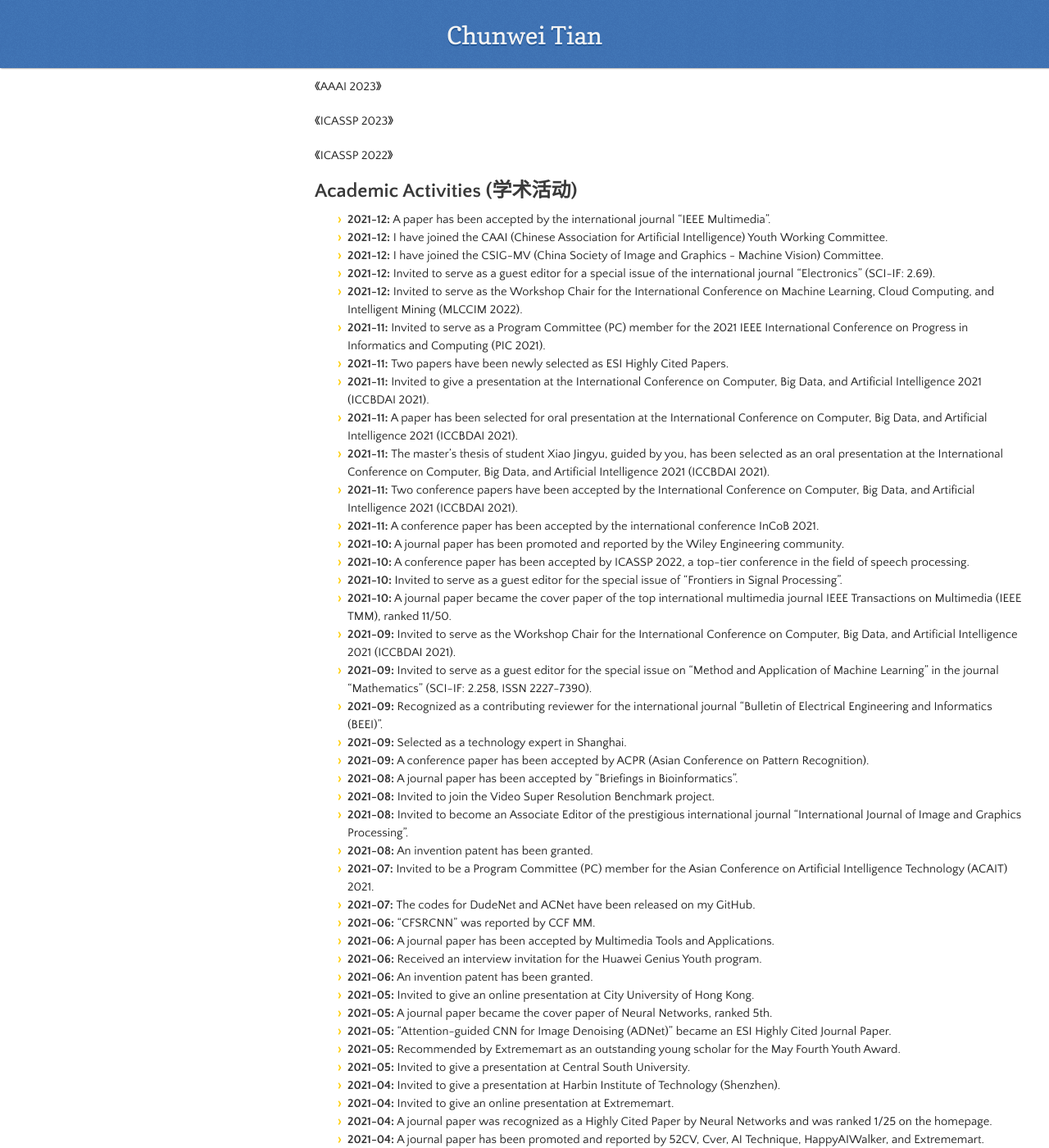
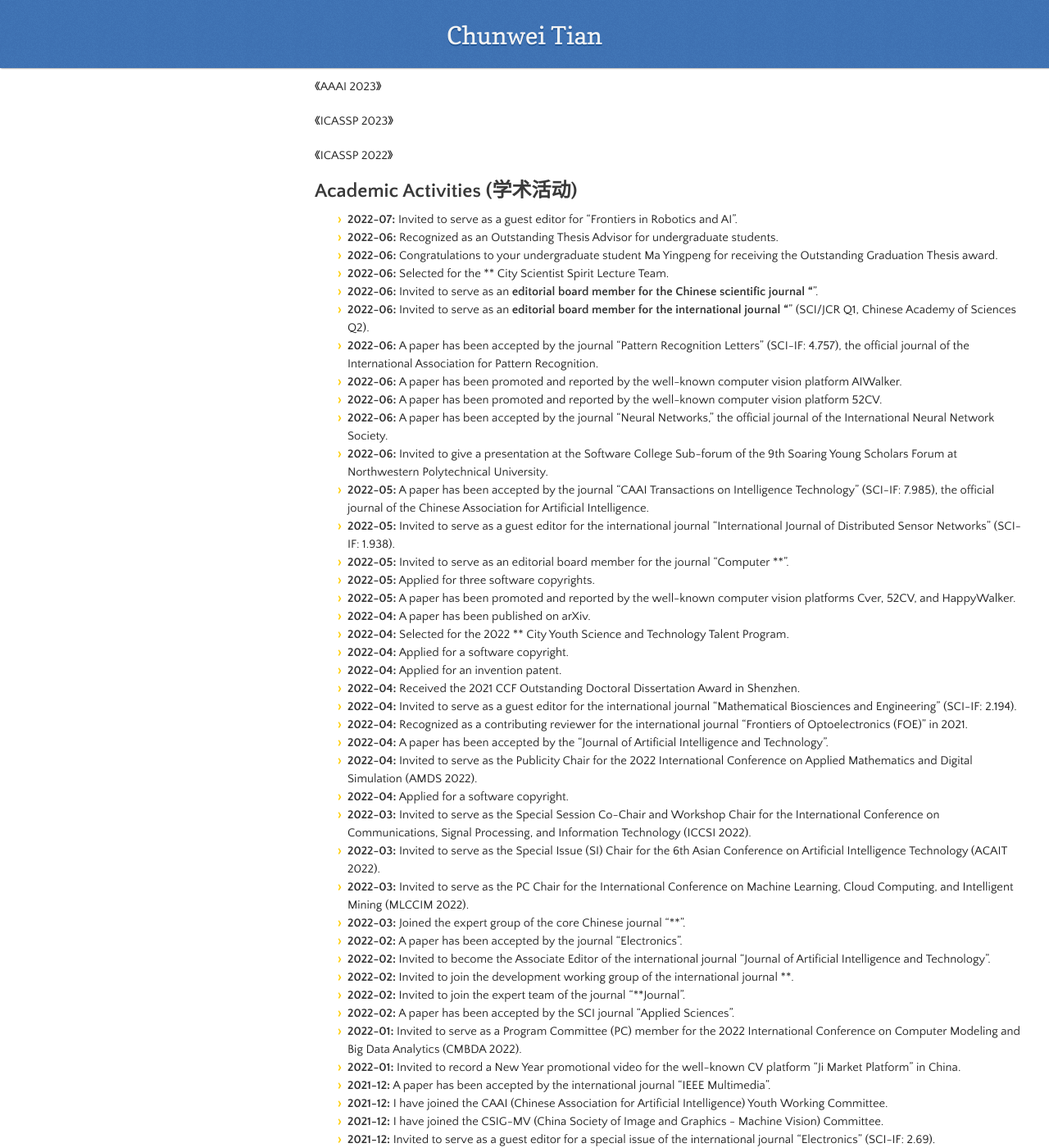
Before and after one commit to hellloxiaotian/hellloxiaotian.github.io, a Jekyll site: the page built from index.md, in a window 1280 px wide and 1400 px high, scrolled down 12211 px. Shown: the whole window at 82% size. Built offline with Jekyll 4.4.1, drawn with Linux system fonts in a browser that asks for light colours; nearby versions of some CDN libraries; our own code applies the rules of GitHub Pages for plain Markdown files; the repository's description, which GitHub fills in, is left out.

Commit message:
Update index.md

```diff
--- a/index.md
+++ b/index.md
@@ -412,6 +412,44 @@ Reviewer：
 
 ## Academic Activities (学术活动)
 
+
+- **2022-07:** Invited to serve as a guest editor for "Frontiers in Robotics and AI".
+- **2022-06:** Recognized as an Outstanding Thesis Advisor for undergraduate students.
+- **2022-06:** Congratulations to your undergraduate student Ma Yingpeng for receiving the Outstanding Graduation Thesis award.
+- **2022-06:** Selected for the ** City Scientist Spirit Lecture Team.
+- **2022-06:** Invited to serve as an **editorial board member for the Chinese scientific journal "**".
+- **2022-06:** Invited to serve as an **editorial board member for the international journal "**" (SCI/JCR Q1, Chinese Academy of Sciences Q2).
+- **2022-06:** A paper has been accepted by the journal "Pattern Recognition Letters" (SCI-IF: 4.757), the official journal of the International Association for Pattern Recognition.
+- **2022-06:** A paper has been promoted and reported by the well-known computer vision platform AIWalker.
+- **2022-06:** A paper has been promoted and reported by the well-known computer vision platform 52CV.
+- **2022-06:** A paper has been accepted by the journal "Neural Networks," the official journal of the International Neural Network Society.
+- **2022-06:** Invited to give a presentation at the Software College Sub-forum of the 9th Soaring Young Scholars Forum at Northwestern Polytechnical University.
+- **2022-05:** A paper has been accepted by the journal "CAAI Transactions on Intelligence Technology" (SCI-IF: 7.985), the official journal of the Chinese Association for Artificial Intelligence.
+- **2022-05:** Invited to serve as a guest editor for the international journal "International Journal of Distributed Sensor Networks" (SCI-IF: 1.938).
+- **2022-05:** Invited to serve as an editorial board member for the journal "Computer **".
+- **2022-05:** Applied for three software copyrights.
+- **2022-05:** A paper has been promoted and reported by the well-known computer vision platforms Cver, 52CV, and HappyWalker.
+- **2022-04:** A paper has been published on arXiv.
+- **2022-04:** Selected for the 2022 ** City Youth Science and Technology Talent Program.
+- **2022-04:** Applied for a software copyright.
+- **2022-04:** Applied for an invention patent.
+- **2022-04:** Received the 2021 CCF Outstanding Doctoral Dissertation Award in Shenzhen.
+- **2022-04:** Invited to serve as a guest editor for the international journal "Mathematical Biosciences and Engineering" (SCI-IF: 2.194).
+- **2022-04:** Recognized as a contributing reviewer for the international journal "Frontiers of Optoelectronics (FOE)" in 2021.
+- **2022-04:** A paper has been accepted by the "Journal of Artificial Intelligence and Technology".
+- **2022-04:** Invited to serve as the Publicity Chair for the 2022 International Conference on Applied Mathematics and Digital Simulation (AMDS 2022).
+- **2022-04:** Applied for a software copyright.
+- **2022-03:** Invited to serve as the Special Session Co-Chair and Workshop Chair for the International Conference on Communications, Signal Processing, and Information Technology (ICCSI 2022).
+- **2022-03:** Invited to serve as the Special Issue (SI) Chair for the 6th Asian Conference on Artificial Intelligence Technology (ACAIT 2022).
+- **2022-03:** Invited to serve as the PC Chair for the International Conference on Machine Learning, Cloud Computing, and Intelligent Mining (MLCCIM 2022).
+- **2022-03:** Joined the expert group of the core Chinese journal "**".
+- **2022-02:** A paper has been accepted by the journal "Electronics".
+- **2022-02:** Invited to become the Associate Editor of the international journal "Journal of Artificial Intelligence and Technology".
+- **2022-02:** Invited to join the development working group of the international journal **.
+- **2022-02:** Invited to join the expert team of the journal "**Journal".
+- **2022-02:** A paper has been accepted by the SCI journal "Applied Sciences".
+- **2022-01:** Invited to serve as a Program Committee (PC) member for the 2022 International Conference on Computer Modeling and Big Data Analytics (CMBDA 2022).
+- **2022-01:** Invited to record a New Year promotional video for the well-known CV platform "Ji Market Platform" in China.
 - **2021-12:** A paper has been accepted by the international journal "IEEE Multimedia".
 - **2021-12:** I have joined the CAAI (Chinese Association for Artificial Intelligence) Youth Working Committee.
 - **2021-12:** I have joined the CSIG-MV (China Society of Image and Graphics - Machine Vision) Committee.
```
